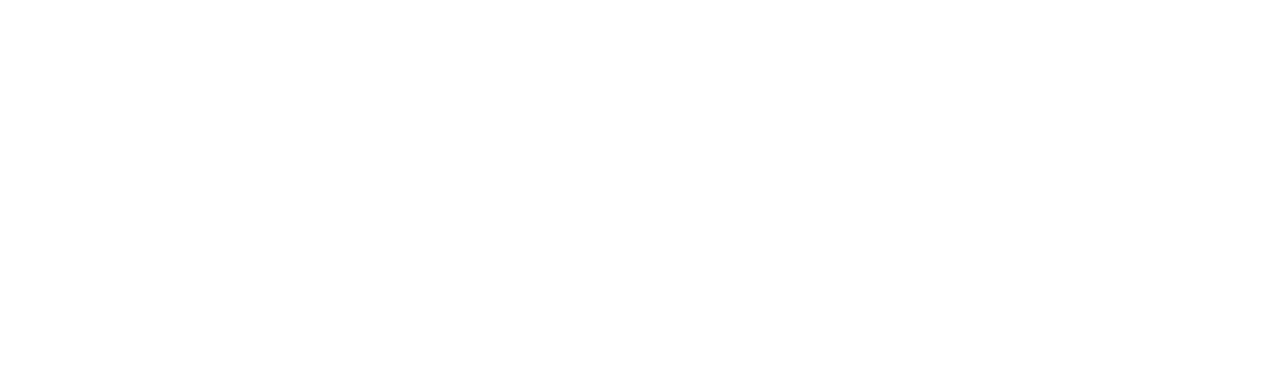
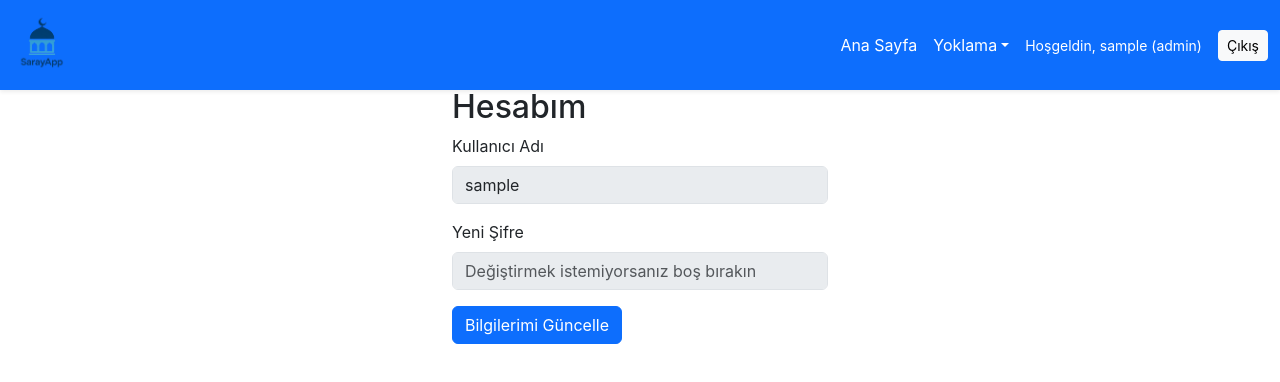
Before and after one commit to ydgn43/saray-app, a React (Create React App) app in the folder frontend/: page /account in a window 1280 px wide. Before the commit this address had no page. Shown: the top 382 px of the page. Built offline with nearby package versions, Linux system fonts and the light colour scheme; sample sign-in values are in the browser's storage.

Commit message:
AccountSettings.tsx created

```diff
--- a/frontend/src/App.tsx
+++ b/frontend/src/App.tsx
@@ -7,6 +7,7 @@
 import Statistics from './pages/Statistics';
 import Talebeler from './pages/Talebeler';
 import Layout from './components/Layout';
+import AccountSettings from './pages/AccountSettings';
 
 function RequireRole({ roles, children }: { roles: string[]; children: React.ReactElement }) {
   const { user } = useAuth();
@@ -64,6 +65,11 @@
               </PrivateRoute>
             }
           />
+          <Route path="/account" element={
+            <PrivateRoute>
+              <AccountSettings />
+            </PrivateRoute>
+          } />
         </Routes>
       </Router>
     </AuthProvider>
--- /dev/null
+++ b/frontend/src/pages/AccountSettings.tsx
@@ -0,0 +1,86 @@
+// src/pages/AccountSettings.tsx
+
+import React, { useState } from 'react';
+import { useAuth } from '../auth/AuthContext';
+import Layout from '../components/Layout';
+
+const AccountSettings = () => {
+    const { user } = useAuth();
+    const [edit, setEdit] = useState(false);
+    const [username, setUsername] = useState(user?.username || '');
+    const [password, setPassword] = useState('');
+    const [success, setSuccess] = useState('');
+    const [error, setError] = useState('');
+
+    const handleSave = async (e: React.FormEvent) => {
+        e.preventDefault();
+        setError('');
+        setSuccess('');
+        // TODO: Call your backend API to update username/password
+        try {
+            const res = await fetch('http://YOUR_BACKEND/account/update', {
+                method: 'PUT',
+                headers: {
+                    'Content-Type': 'application/json',
+                    Authorization: `Bearer ${localStorage.getItem('token')}`,
+                },
+                body: JSON.stringify({ username, password }),
+            });
+            if (res.ok) {
+                setSuccess('Bilgileriniz güncellendi.');
+                setEdit(false);
+            } else {
+                setError('Bir hata oluştu.');
+            }
+        } catch {
+            setError('Bir hata oluştu.');
+        }
+    };
+
+    return (
+        <Layout>
+            <div className="container" style={{ maxWidth: 400, marginTop: 40 }}>
+                <h2>Hesabım</h2>
+                {success && <div className="alert alert-success">{success}</div>}
+                {error && <div className="alert alert-danger">{error}</div>}
+                <form onSubmit={handleSave}>
+                    <div className="mb-3">
+                        <label className="form-label">Kullanıcı Adı</label>
+                        <input
+                            type="text"
+                            className="form-control"
+                            value={username}
+                            disabled={!edit}
+                            onChange={e => setUsername(e.target.value)}
+                        />
+                    </div>
+                    <div className="mb-3">
+                        <label className="form-label">Yeni Şifre</label>
+                        <input
+                            type="password"
+                            className="form-control"
+                            value={password}
+                            disabled={!edit}
+                            onChange={e => setPassword(e.target.value)}
+                            placeholder="Değiştirmek istemiyorsanız boş bırakın"
+                        />
+                    </div>
+                    {!edit ? (
+                        <button className="btn btn-primary" type="button" onClick={() => setEdit(true)}>
+                            Bilgilerimi Güncelle
+                        </button>
+                    ) : (
+                        <>
+                            <button className="btn btn-success me-2" type="submit">Kaydet</button>
+                            <button className="btn btn-secondary" type="button" onClick={() => setEdit(false)}>
+                                İptal
+                            </button>
+                        </>
+                    )}
+                </form>
+            </div>
+        </Layout>
+    );
+};
+
+export default AccountSettings;
```
